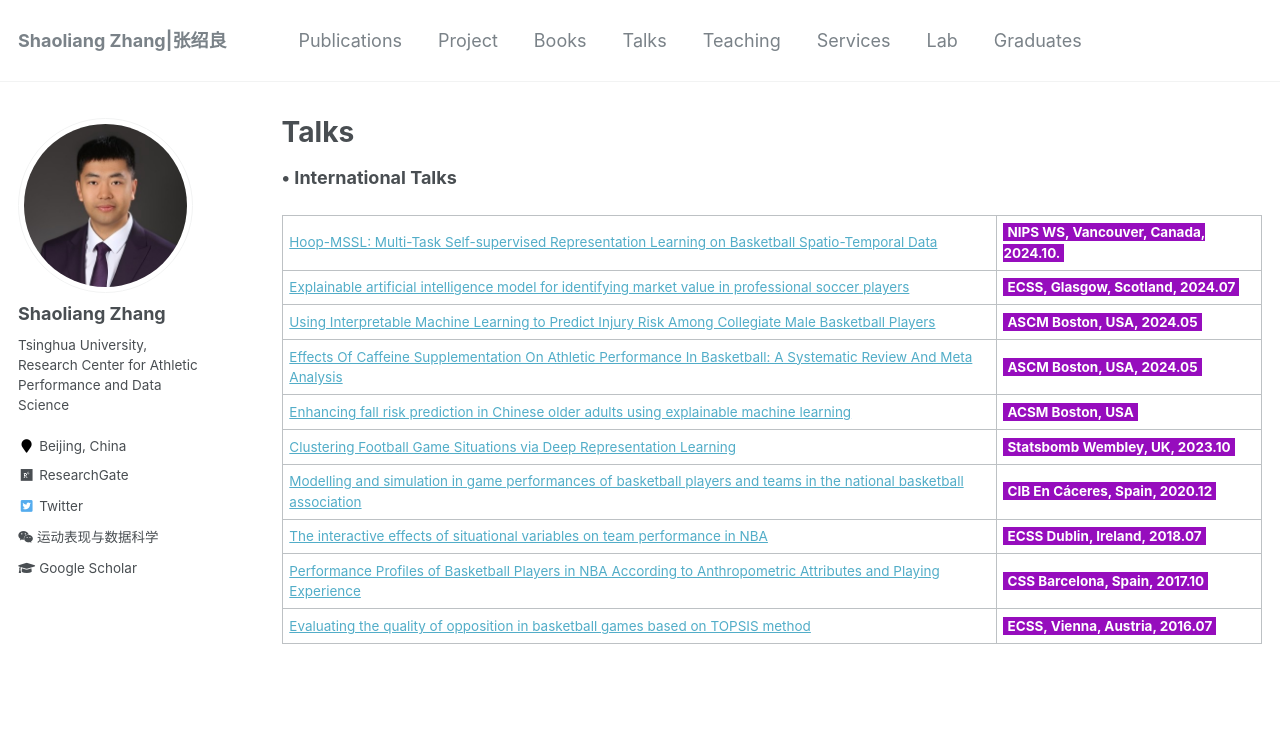
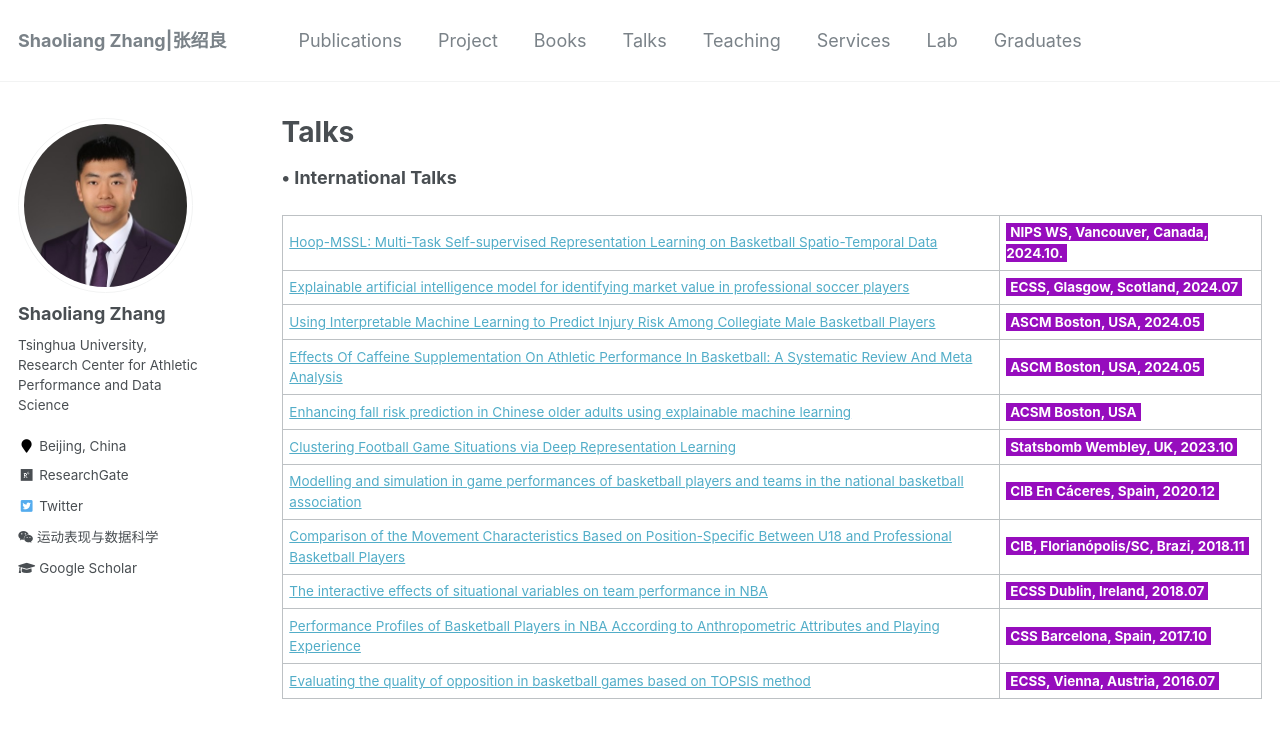
Before and after one commit to sportssuper/ZSL, a Jekyll site: the page built from _pages/talks.md, in a window 1280 px wide and 1138 px high. Shown: the top 738 px of the window. Built offline with Jekyll 4.4.1, drawn with Linux system fonts in a browser that asks for light colours; a script that is not in the unit is left out.

Commit message:
Update talks.md

```diff
--- a/_pages/talks.md
+++ b/_pages/talks.md
@@ -15,6 +15,7 @@ author_profile: true
 | [Enhancing fall risk prediction in Chinese older adults using explainable machine learning](talks/machinelearning331.pdf) | **<span style="background-color: #960DBD; color: white; padding: 1px 4px;">ACSM Boston, USA</span>**|
 | [Clustering Football Game Situations via Deep Representation Learning](talks/ClusteringFootballGameSituations.pdf) | **<span style="background-color: #960DBD; color: white; padding: 1px 4px;">Statsbomb Wembley, UK, 2023.10</span>**|
 | [Modelling and simulation in game performances of basketball players and teams in the national basketball association](talks/Modellingandsimulation.pdf) | **<span style="background-color: #960DBD; color: white; padding: 1px 4px;">CIB  En Cáceres, Spain, 2020.12</span>**|
+| [Comparison of the Movement Characteristics Based on Position-Specific Between U18 and Professional Basketball Players](talks/18baxi.pdf) | **<span style="background-color: #960DBD; color: white; padding: 1px 4px;">CIB, Florianópolis/SC, Brazi, 2018.11</span>**|
 | [The interactive effects of situational variables on team performance in NBA](talks/Book of abstracts.pdf) | **<span style="background-color: #960DBD; color: white; padding: 1px 4px;">ECSS Dublin, Ireland, 2018.07</span>**|
 | [Performance Profiles of Basketball Players in NBA According to Anthropometric Attributes and Playing Experience](talks/Complexsystemsinsport.pdf) | **<span style="background-color: #960DBD; color: white; padding: 1px 4px;">CSS Barcelona, Spain, 2017.10</span>**|
 | [Evaluating the quality of opposition in basketball games based on TOPSIS method](talks/BACA-2016.pdf) | **<span style="background-color: #960DBD; color: white; padding: 1px 4px;">ECSS, Vienna, Austria, 2016.07</span>**|
```
